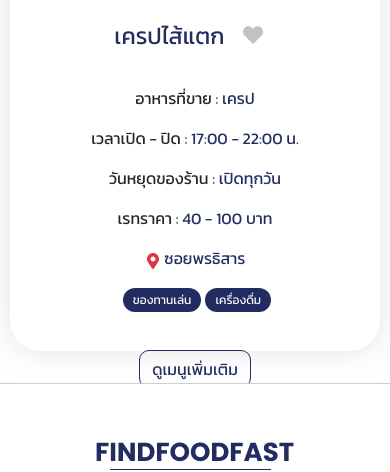
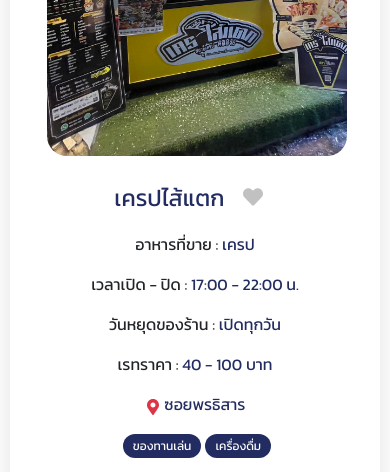
Before and after one commit to 9newton/findfoodfast-project, a React (Create React App) app in the folder front-end/: page / in a window 390 px wide. Shown: the part 1440-1912 px from the top of the page. Built offline with nearby package versions, Linux system fonts and the light colour scheme; the HTML template or start-up script is replaced by a standard one.

Commit message:
update navbar-header

```diff
--- a/front-end/src/components/Header.js
+++ b/front-end/src/components/Header.js
@@ -13,7 +13,7 @@ function Header() {
   const closeMobileMenu = () => setClick(false);
 
   return (
-    <div className="header fixed-top">
+    <div className="header">
       <div className="container">
         <div className="header-con">
           <div className="logo-container">
--- a/front-end/src/components/Home/Banner/Banner.css
+++ b/front-end/src/components/Home/Banner/Banner.css
@@ -2,7 +2,9 @@
     max-width: 1700px;
     margin: 0 auto;
 }
-
+.banner{
+    padding-top: 5rem;
+}
 .banner-bg {
     width: 100%;
     height: 600px;
--- a/front-end/src/components/Home/Banner/Banner.js
+++ b/front-end/src/components/Home/Banner/Banner.js
@@ -12,6 +12,7 @@ let bannerData = {
 
 function Banner() {
     return (
+        <div className='banner'>
         <div className="banner-bg">
         <div className="container">
             <div className="banner-con">
@@ -33,6 +34,7 @@ function Banner() {
             </div>
         </div>
     </div>
+    </div>
     )
 }
 
--- a/front-end/src/components/Home/ContentHome/ContentHome.css
+++ b/front-end/src/components/Home/ContentHome/ContentHome.css
@@ -99,13 +99,13 @@ h2{
     .content-con:nth-child(2) .content-r {
         order: 1;
     }
-    .card {
+    .card-show-food {
         width: 370px;
-        height: 740px;
+        height: auto;
     }
-    .img {
+    .img-cover-show {
         width: 300px;
-        height: 280px;
+        height: auto;
     }
     .r{
         text-align: center;
--- a/front-end/src/components/Home/ContentHome/ContentHome.js
+++ b/front-end/src/components/Home/ContentHome/ContentHome.js
@@ -26,7 +26,7 @@ function Content() {
         className="mb-3 btn btn-link like">
         <FaHeart />
       </Button>
-            <div className='py-3'>
+            <div className='py-0'>
                     <p className='text-dark'>
                     อาหารที่ขาย : <span className='font-blue'>เครป</span>
                     </p>
@@ -43,7 +43,7 @@ function Content() {
                     <FaMapMarkerAlt className='text-danger'/> ซอยพรธิสาร
                     </p>
                     <span className="tag mx-1">ของทานเล่น</span><span className="tag">เครื่องดื่ม</span>
-                    <p className='link-menu'><a href='/home/restaurant' className="btn btn-link go-menu">ดูเมนูเพิ่มเติม</a></p>
+                    <p className='link-menu mt-0 mb-0 mt-md-4'><a href='/home/restaurant' className="btn btn-link go-menu">ดูเมนูเพิ่มเติม</a></p>
             </div>
         </div>
     </div>
--- a/front-end/src/components/Home/Home.js
+++ b/front-end/src/components/Home/Home.js
@@ -14,13 +14,15 @@ function HomePage() {
 
           <div className='page-container'>
           <div className='content-wrap'>
+            <div className='fixed-top'>
             <Header />
+            </div>
             <Banner />
             <Search />
             <ContentHome />
             </div>
             <Footer />
-          </div>
+            </div>
         </div>
 
     )
--- a/front-end/src/components/Home/Restaurant/ContentRestaurant.css
+++ b/front-end/src/components/Home/Restaurant/ContentRestaurant.css
@@ -1,5 +1,5 @@
 .content-restaurant{
-    padding-top: 3rem;
+    padding-top: 8rem;
     padding-bottom: 5rem;
 }
 .h2{
--- a/front-end/src/components/Home/Restaurant/Restaurant.js
+++ b/front-end/src/components/Home/Restaurant/Restaurant.js
@@ -14,7 +14,9 @@ function Restaurant() {
 
     <div className='page-container'>
           <div className='content-wrap'>
+            <div className='fixed-top'>
             <Header />
+            </div>
             <ContentRestaurant />
             <MenuImg />
             <MapRestaurant />
--- a/front-end/src/components/Random/Random.js
+++ b/front-end/src/components/Random/Random.js
@@ -14,7 +14,9 @@ function Random() {
 
           <div className='page-container'>
           <div className='content-wrap'>
+            <div className='fixed-top'>
             <Header />
+            </div>
             <ContentRandom />
             </div>
             <Footer />
--- a/front-end/src/components/Report/ContentReport/ContentReport.css
+++ b/front-end/src/components/Report/ContentReport/ContentReport.css
@@ -74,4 +74,7 @@
     .content-bottom{
         font-size: 18px;
     }
+    .content{
+        padding-top: 3rem;
+    }
 }
--- a/front-end/src/components/Report/Report.js
+++ b/front-end/src/components/Report/Report.js
@@ -13,7 +13,9 @@ function Report() {
 
           <div className='page-container'>
           <div className='content-wrap'>
+          <div className='fixed-top'>
             <Header />
+            </div>
             <ContentReport />
             </div>
             <Footer />
```
